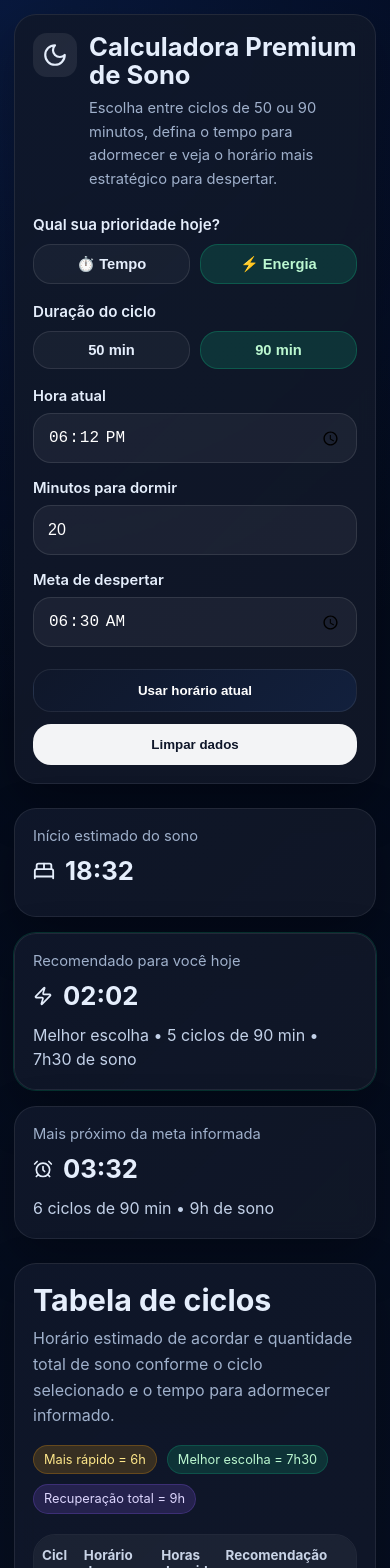
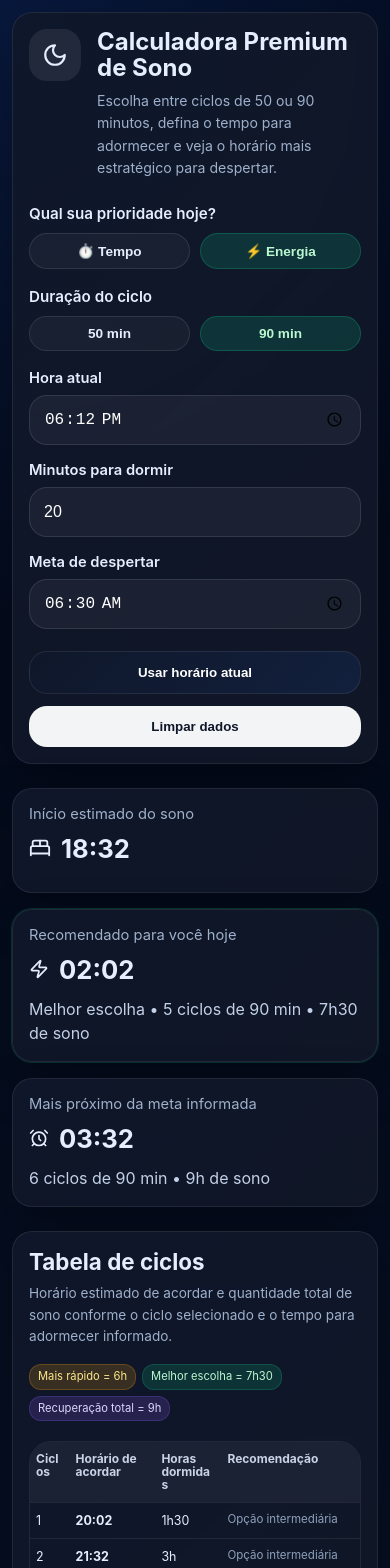
Before and after one commit to adonislimaa/calculadora-sono, a React (Vite) app: page / in a window 390 px wide. Shown: the top 1568 px of the page. Built offline with nearby package versions, Linux system fonts and the light colour scheme.

Commit message:
Update5 styles.css

```diff
--- a/src/styles.css
+++ b/src/styles.css
@@ -391,32 +391,24 @@ td.strong {
 
 @media (max-width: 640px) {
   .app-shell {
-    padding: 14px;
+    padding: 12px;
   }
 
   .panel {
-    padding: 18px;
-    border-radius: 22px;
+    padding: 16px;
+    border-radius: 20px;
   }
 
-  .hero-head {
-    gap: 12px;
-  }
-
-  .hero-icon-wrap {
-    width: 44px;
-    height: 44px;
-    border-radius: 14px;
-  }
-
+  /* HEADER */
   .hero-head h1 {
-    font-size: 1.6rem;
+    font-size: 1.5rem;
   }
 
   .hero-head p {
-    font-size: 0.92rem;
+    font-size: 0.88rem;
   }
 
+  /* BOTÕES */
   .toggle-row {
     display: grid;
     grid-template-columns: 1fr 1fr;
@@ -424,8 +416,13 @@ td.strong {
 
   .toggle {
     width: 100%;
-    padding: 10px 12px;
-    font-size: 0.92rem;
+    padding: 9px;
+    font-size: 0.85rem;
+  }
+
+  /* FORM */
+  .form-grid {
+    grid-template-columns: 1fr;
   }
 
   .button-row {
@@ -433,39 +430,39 @@ td.strong {
     grid-template-columns: 1fr;
   }
 
-  .btn {
-    width: 100%;
-  }
-
-  .table-wrap {
-    overflow: hidden;
-  }
-
-  table {
-    table-layout: fixed;
-    width: 100%;
-  }
+  /* ===== TABELA ===== */
 
   th,
   td {
-    padding: 12px 8px;
-    font-size: 0.86rem;
+    padding: 10px 6px;
+    font-size: 0.78rem;
   }
 
   thead th {
-    font-size: 0.84rem;
-    line-height: 1.25;
+    font-size: 0.75rem;
+    line-height: 1.1;
   }
 
-  /* Larguras proporcionais para caber melhor no mobile */
+  /* CABEÇALHO MAIS CURTO */
+  th:nth-child(1)::after { content: ""; }
+  th:nth-child(2)::after { content: ""; }
+  th:nth-child(3)::after { content: ""; }
+  th:nth-child(4)::after { content: ""; }
+
+  /* FORÇA LAYOUT COMPACTO */
+  table {
+    table-layout: fixed;
+  }
+
+  /* PROPORÇÃO DAS COLUNAS */
   th:nth-child(1),
   td:nth-child(1) {
-    width: 13%;
+    width: 12%;
   }
 
   th:nth-child(2),
   td:nth-child(2) {
-    width: 24%;
+    width: 26%;
   }
 
   th:nth-child(3),
@@ -475,37 +472,60 @@ td.strong {
 
   th:nth-child(4),
   td:nth-child(4) {
-    width: 43%;
+    width: 42%;
   }
 
+  /* RECOMENDAÇÃO */
   .badge-wrap.inline {
     display: flex;
     flex-direction: column;
-    align-items: flex-start;
+    gap: 4px;
+  }
+
+  .badge {
+    font-size: 0.72rem;
+    padding: 5px 8px;
+    border-radius: 12px;
+    width: fit-content;
+    max-width: 100%;
+  }
+
+  /* TEXTO INTERMEDIÁRIO */
+  .muted {
+    font-size: 0.72rem;
+    line-height: 1.2;
+  }
+
+  /* TÍTULO DA TABELA */
+  .table-head h2 {
+    font-size: 1.4rem;
+  }
+
+  .table-head p {
+    font-size: 0.85rem;
+  }
+
+  /* BADGES DO TOPO */
+  .badge-wrap {
     gap: 6px;
   }
 
-  .badge {
-    font-size: 0.8rem;
-    padding: 6px 10px;
-    border-radius: 16px;
-    max-width: 100%;
+  .badge-wrap .badge {
+    font-size: 0.7rem;
+    padding: 5px 8px;
   }
 
-  .muted {
-    font-size: 0.8rem;
-    line-height: 1.35;
-  }
-
+  /* CARDS FINAIS */
   .tips-grid {
-    gap: 12px;
+    grid-template-columns: 1fr;
+    gap: 10px;
   }
 
   .tips-grid h3 {
-    font-size: 1rem;
+    font-size: 0.95rem;
   }
 
   .tips-grid p {
-    font-size: 0.92rem;
+    font-size: 0.85rem;
   }
 }
```
